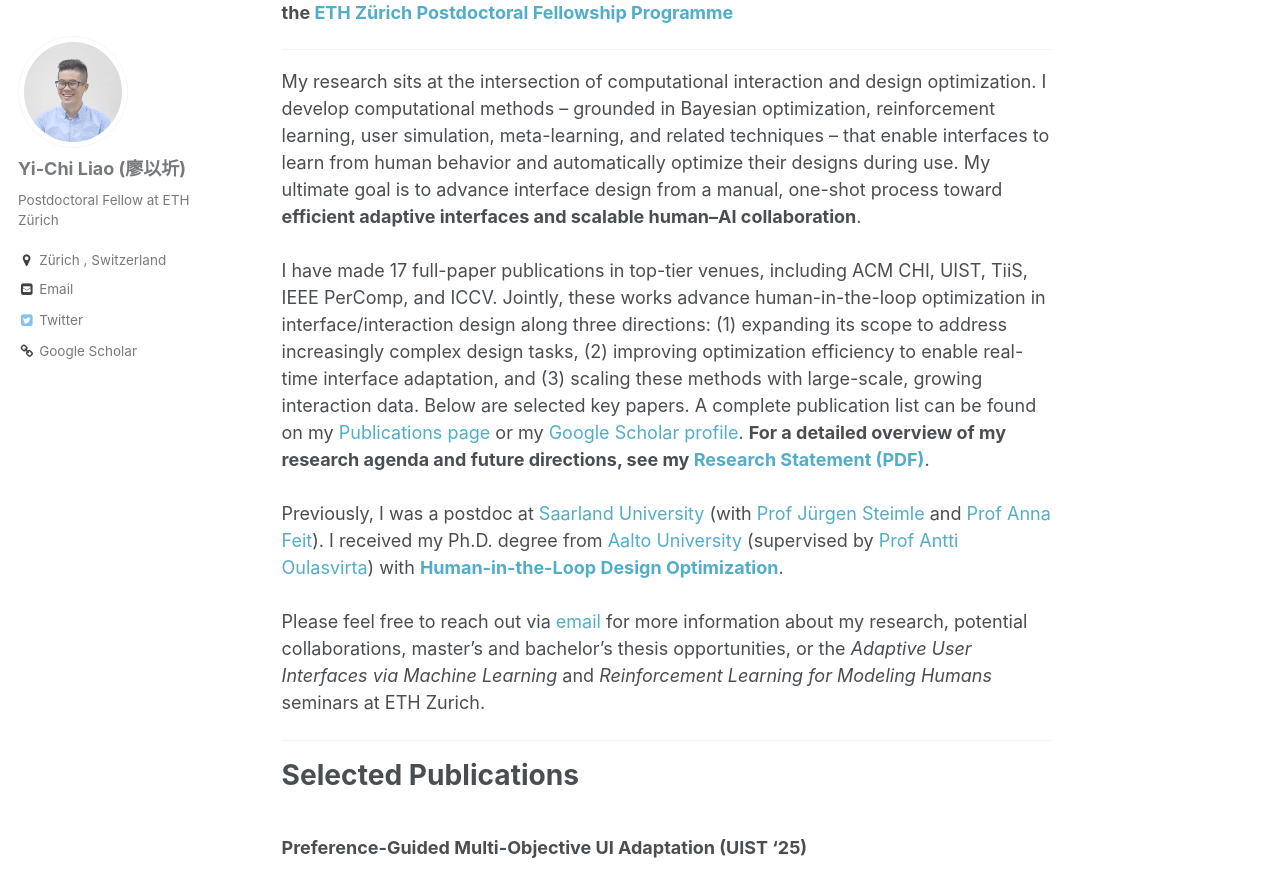
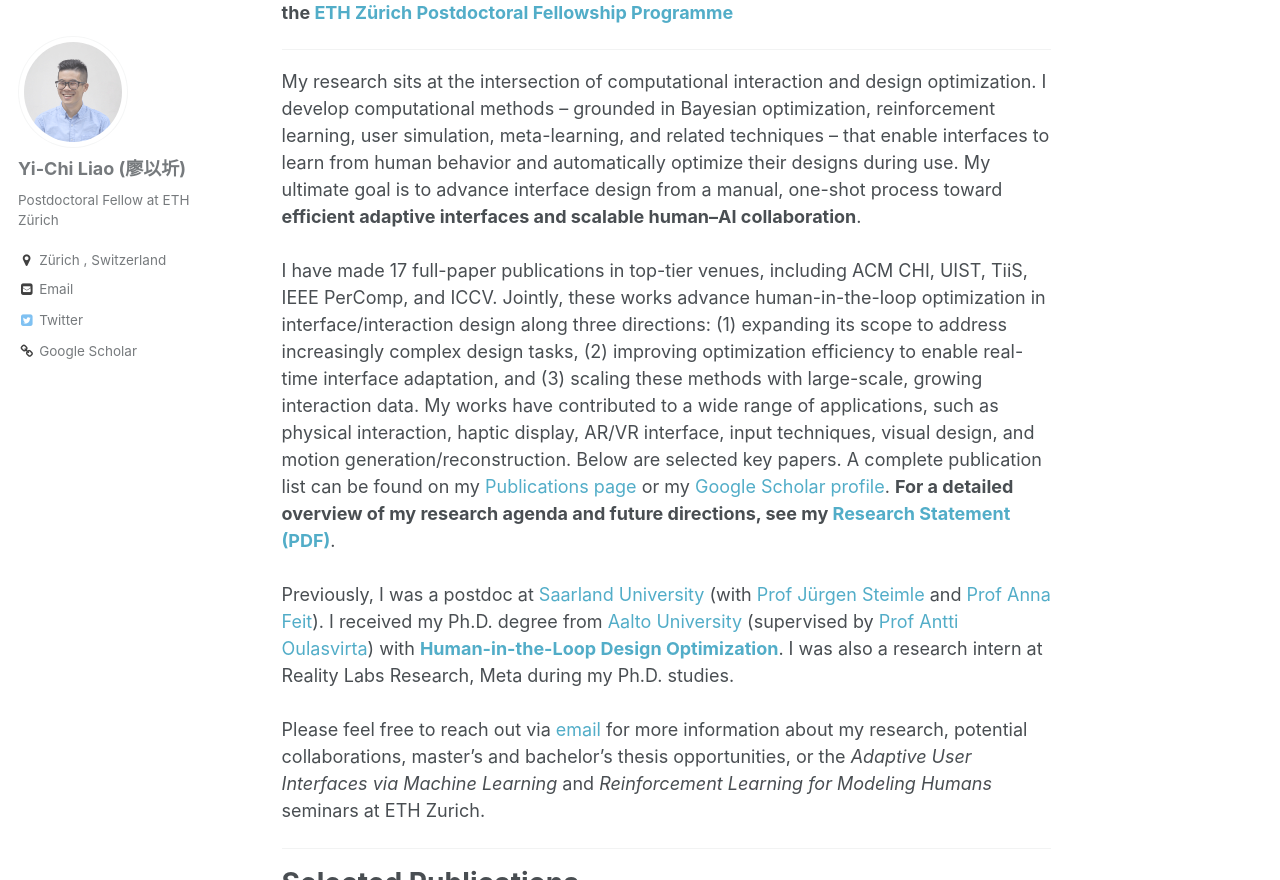
Before and after one commit to yichiliao/yichiliao.github.io, a Jekyll site: the page built from _pages/about.md, in a window 1280 px wide and 900 px high, scrolled down 208 px, cut to the strip 0-880 px from the top of the window. Built offline with Jekyll 4.4.1, drawn with Linux system fonts in a browser that asks for light colours.

Commit message:
updating about

```diff
--- a/_pages/about.md
+++ b/_pages/about.md
@@ -17,11 +17,12 @@
 <br>
 I have made 17 full-paper publications in top-tier venues, including ACM CHI, UIST, TiiS, IEEE PerComp, and ICCV.
 Jointly, these works advance human-in-the-loop optimization in interface/interaction design along three directions: (1) expanding its scope to address increasingly complex design tasks, (2) improving optimization efficiency to enable real-time interface adaptation, and (3) scaling these methods with large-scale, growing interaction data.
+My works have contributed to a wide range of applications, such as physical interaction, haptic display, AR/VR interface, input techniques, visual design, and motion generation/reconstruction.
 Below are selected key papers. A complete publication list can be found on my [Publications page](https://yichiliao.com/publications/) or my [Google Scholar profile](https://scholar.google.com/citations?user=Ddny4V4AAAAJ&hl=en).
 **For a detailed overview of my research agenda and future directions, see my [Research Statement (PDF)](https://yichiliao.com/files/Research-Statement_LIAO.pdf)**.
 <br>
 <br>
-Previously, I was a postdoc at [Saarland University](https://www.uni-saarland.de/en/home.html) (with [Prof Jürgen Steimle](https://hci.cs.uni-saarland.de/people/juergen-steimle/) and [Prof Anna Feit](http://annafeit.de/)). I received my Ph.D. degree from [Aalto University](https://www.aalto.fi/en) (supervised by [Prof Antti Oulasvirta](https://users.aalto.fi/~oulasvir/)) with [**Human-in-the-Loop Design Optimization**](https://drive.google.com/file/d/1UcH6LuV7GiyRMvrVb9EZ34z-FeGPDBS7/view?usp=sharing).
+Previously, I was a postdoc at [Saarland University](https://www.uni-saarland.de/en/home.html) (with [Prof Jürgen Steimle](https://hci.cs.uni-saarland.de/people/juergen-steimle/) and [Prof Anna Feit](http://annafeit.de/)). I received my Ph.D. degree from [Aalto University](https://www.aalto.fi/en) (supervised by [Prof Antti Oulasvirta](https://users.aalto.fi/~oulasvir/)) with [**Human-in-the-Loop Design Optimization**](https://drive.google.com/file/d/1UcH6LuV7GiyRMvrVb9EZ34z-FeGPDBS7/view?usp=sharing). I was also a research intern at Reality Labs Research, Meta during my Ph.D. studies.
 <br>
 <br>
 Please feel free to reach out via [email](mailto:yichi.liao@inf.ethz.ch) for more information about my research, potential collaborations, master’s and bachelor’s thesis opportunities, or the *Adaptive User Interfaces via Machine Learning* and *Reinforcement Learning for Modeling Humans* seminars at ETH Zurich.
```
